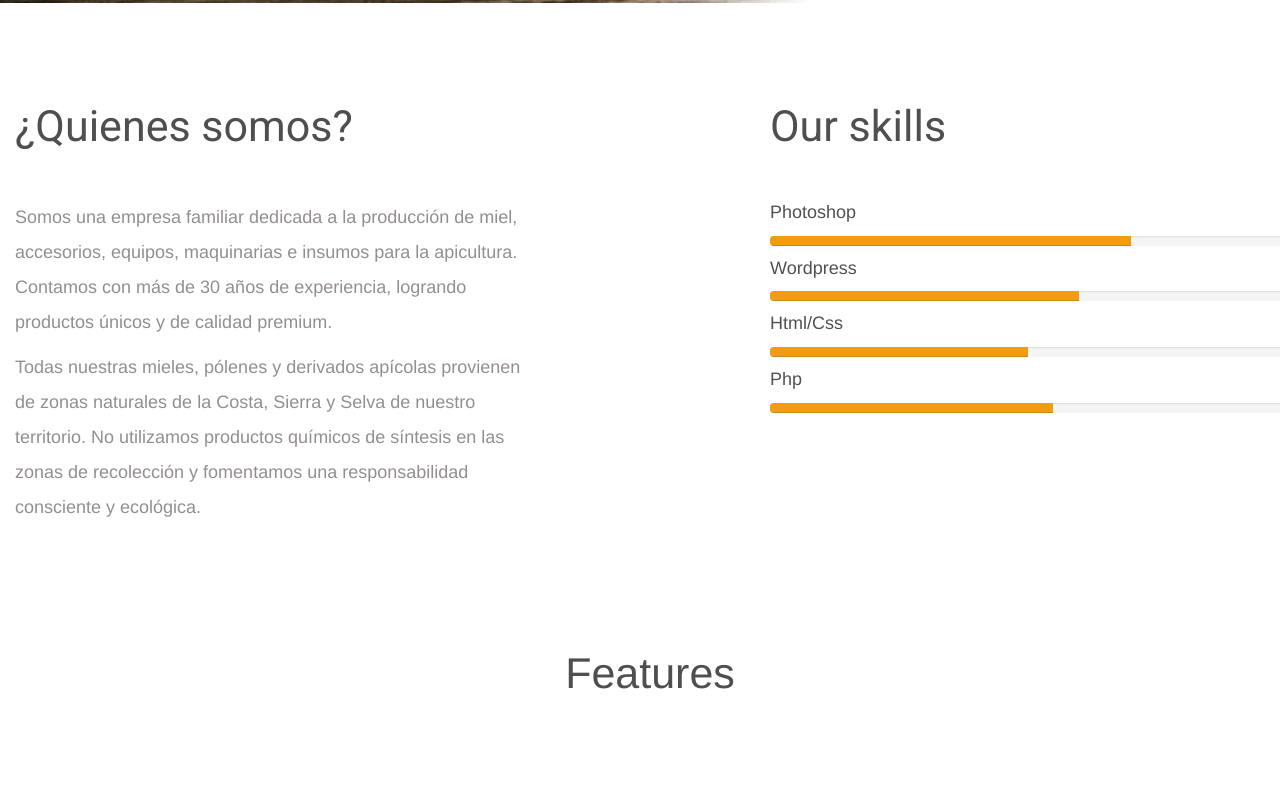
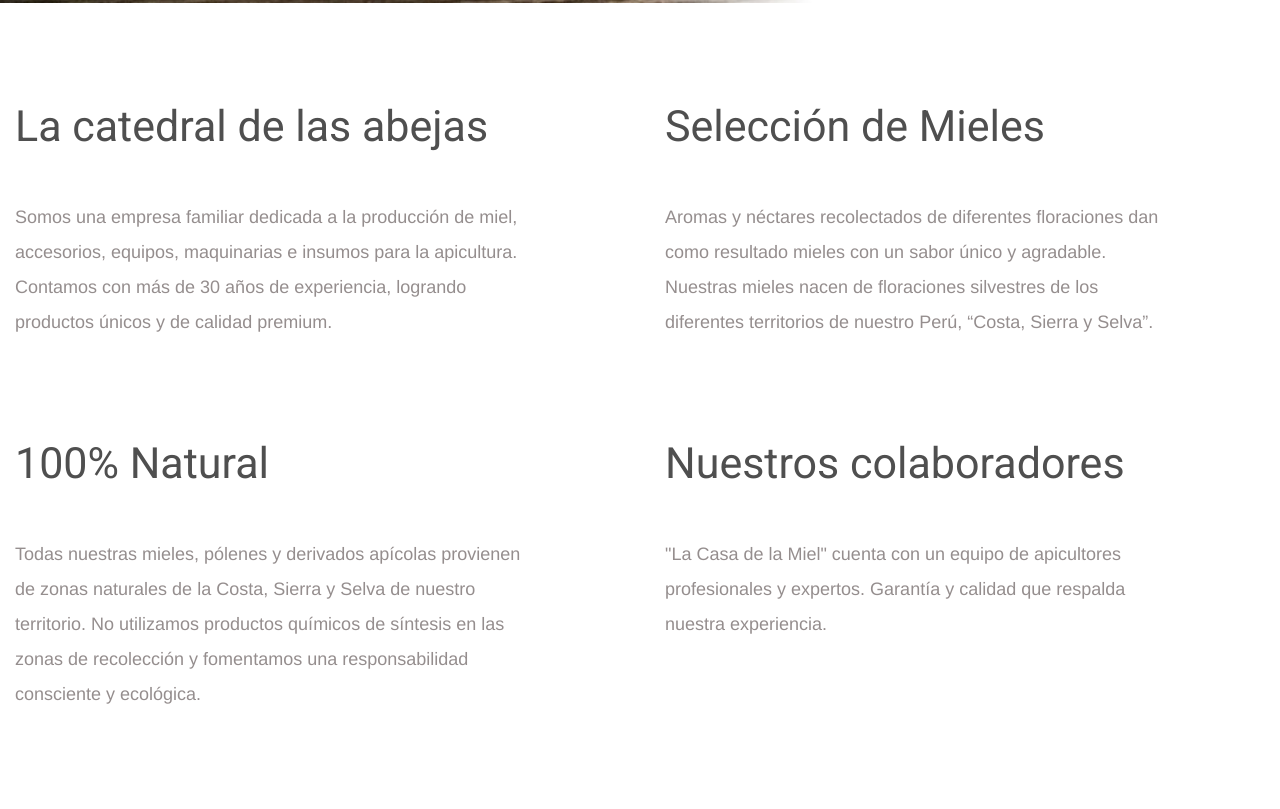
Before and after one commit to manduuu2294/La-catedral-de-las-abejas, a plain HTML site: page index.html in a window 1280 px wide. Shown: the part 737-1546 px from the top of the page. Drawn offline with nearby package versions, Linux system fonts and the light colour scheme.

Commit message:
Cambio del div principal

```diff
--- a/index.html
+++ b/index.html
@@ -83,16 +83,23 @@
         <div class="row">
             <div class="col-md-6">
                 <div class="text">
-                    <h2>¿Quienes somos?</h2>
+                    <h2>La catedral de las abejas</h2>
                <p>Somos una empresa familiar dedicada a la producción de miel, accesorios, equipos, maquinarias e insumos para la apicultura. Contamos
                       con más de 30 años de experiencia, logrando productos únicos y de calidad premium.</p>
+                    <h2>100% Natural</h2>
                <p>Todas nuestras mieles, pólenes y derivados apícolas provienen de zonas naturales de la Costa, Sierra y Selva de nuestro territorio.
                   No utilizamos productos químicos de síntesis en las zonas de recolección y fomentamos una responsabilidad consciente y ecológica.</p>
                 </div>
             </div>
             <div class="col-md-6">
-                 <div class="progress_bar">
-                  <h2>Our skills</h2>
+                 <div class="text">
+                   <h2>Selección de Mieles</h2>
+              <p>Aromas y néctares recolectados de diferentes floraciones dan como resultado mieles con un sabor único y agradable. Nuestras mieles nacen de floraciones
+                silvestres de los diferentes territorios de nuestro Perú, “Costa, Sierra y Selva”.</p>
+                   <h2>Nuestros colaboradores</h2>
+              <p>"La Casa de la Miel" cuenta con un equipo de apicultores profesionales y expertos. Garantía y calidad que respalda nuestra experiencia.</p>
+
+                  <!-- <h2>Our skills</h2>
                   <p>Photoshop</p>
                   <div class="progress">
                     <div class="progress-bar" role="progressbar" aria-valuenow="70" aria-valuemin="0" aria-valuemax="100" style="width:70%"></div>
@@ -108,7 +115,7 @@
                   <p>Php</p>
                   <div class="progress">
                     <div class="progress-bar" role="progressbar" aria-valuenow="70" aria-valuemin="0" aria-valuemax="100" style="width:55%"></div>
-                  </div>
+                  </div> -->
                   </div>
             </div>
         </div>
```
